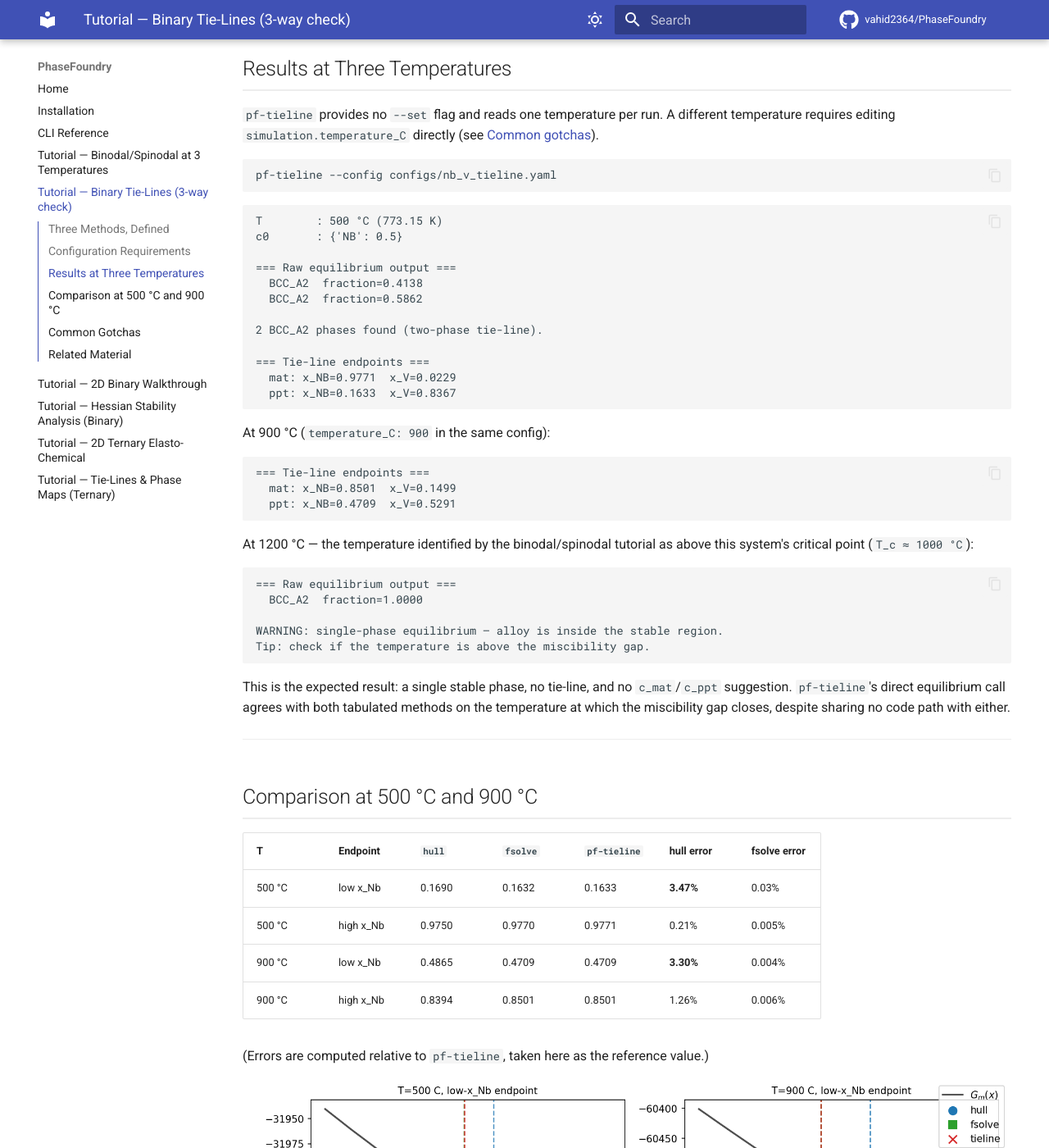
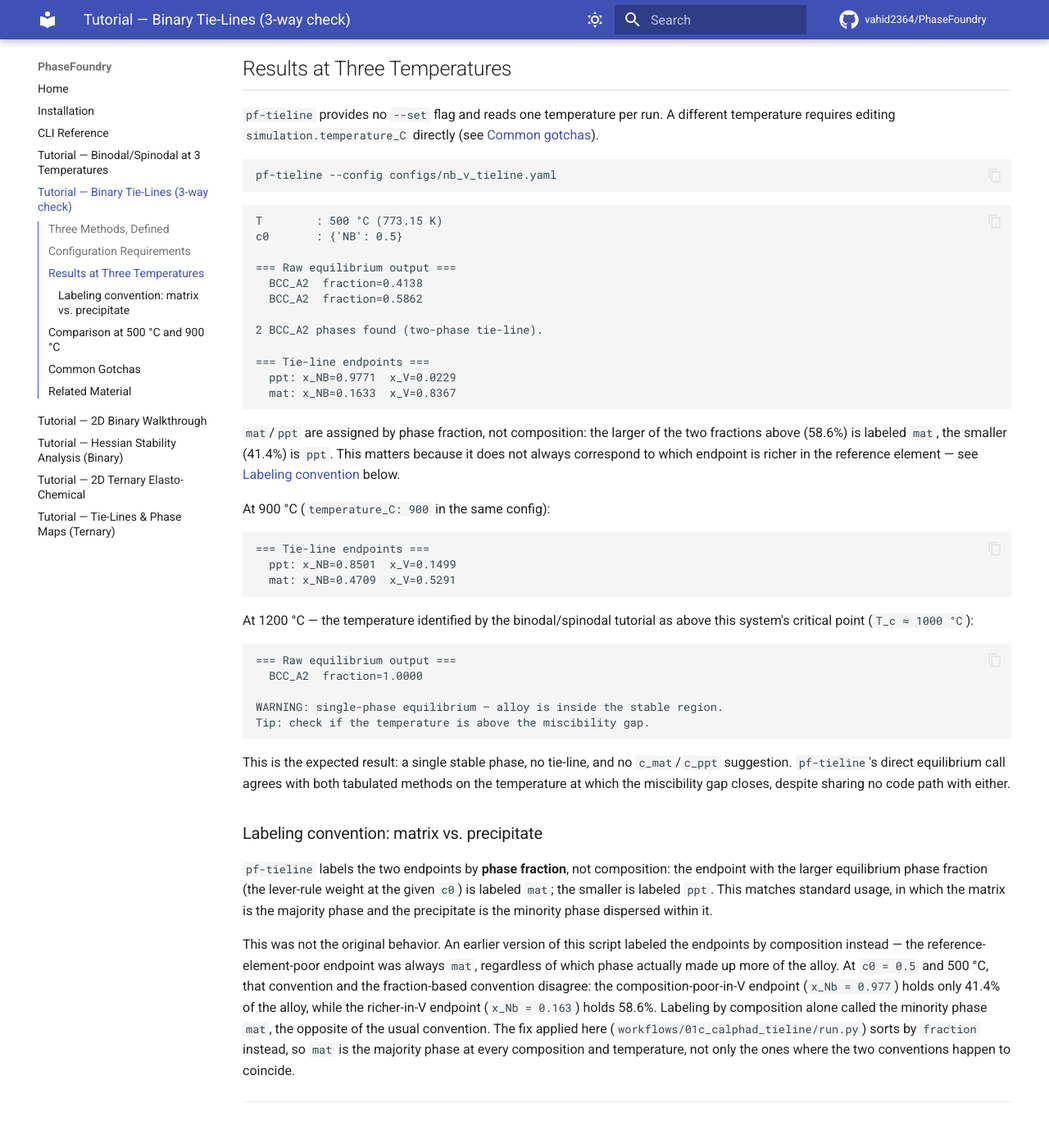
Before and after one commit to vahid2364/PhaseFoundry, an MkDocs documentation site: the page built from docs/tutorial_binary_tieline.md, in a window 1280 px wide and 1400 px high, scrolled down 2367 px. Shown: the whole window at 82% size. Built offline with MkDocs 1.6.1 and Material for MkDocs 9.7.7, drawn with Linux system fonts in a browser that asks for light colours; comment, search, counter and statistics services are not loaded; some of the changed text lies outside the part shown.

Commit message:
Fix pf-tieline mat/ppt labeling: use phase fraction (majority/minority), not composition
Composition-based labeling (reference-element-poor = mat) silently
disagreed with the standard majority/minority convention whenever the
parent composition sat closer to the reference-element-rich endpoint.
Confirmed on Nb-V at 500 C, c0=0.5: the composition-poor-in-V endpoint
held only 41.4% of the alloy (minority) while being labeled 'mat'.

````diff
--- a/docs/tutorial_binary_tieline.md
+++ b/docs/tutorial_binary_tieline.md
@@ -106,16 +106,22 @@ c0       : {'NB': 0.5}
 2 BCC_A2 phases found (two-phase tie-line).
 
 === Tie-line endpoints ===
-  mat: x_NB=0.9771  x_V=0.0229
-  ppt: x_NB=0.1633  x_V=0.8367
+  ppt: x_NB=0.9771  x_V=0.0229
+  mat: x_NB=0.1633  x_V=0.8367
 ```
+
+`mat`/`ppt` are assigned by phase fraction, not composition: the larger of
+the two fractions above (58.6%) is labeled `mat`, the smaller (41.4%) is
+`ppt`. This matters because it does not always correspond to which
+endpoint is richer in the reference element — see
+[Labeling convention](#labeling-convention-matrix-vs-precipitate) below.
 
 At 900 °C (`temperature_C: 900` in the same config):
 
 ```
 === Tie-line endpoints ===
-  mat: x_NB=0.8501  x_V=0.1499
-  ppt: x_NB=0.4709  x_V=0.5291
+  ppt: x_NB=0.8501  x_V=0.1499
+  mat: x_NB=0.4709  x_V=0.5291
 ```
 
 At 1200 °C — the temperature identified by the binodal/spinodal tutorial as
@@ -133,6 +139,28 @@ This is the expected result: a single stable phase, no tie-line, and no
 `c_mat`/`c_ppt` suggestion. `pf-tieline`'s direct equilibrium call agrees
 with both tabulated methods on the temperature at which the miscibility gap
 closes, despite sharing no code path with either.
+
+### Labeling convention: matrix vs. precipitate
+
+`pf-tieline` labels the two endpoints by **phase fraction**, not
+composition: the endpoint with the larger equilibrium phase fraction
+(the lever-rule weight at the given `c0`) is labeled `mat`; the smaller is
+labeled `ppt`. This matches standard usage, in which the matrix is the
+majority phase and the precipitate is the minority phase dispersed within
+it.
+
+This was not the original behavior. An earlier version of this script
+labeled the endpoints by composition instead — the reference-element-poor
+endpoint was always `mat`, regardless of which phase actually made up more
+of the alloy. At `c0 = 0.5` and 500 °C, that convention and the
+fraction-based convention disagree: the composition-poor-in-V endpoint
+(`x_Nb = 0.977`) holds only 41.4% of the alloy, while the
+richer-in-V endpoint (`x_Nb = 0.163`) holds 58.6%. Labeling by composition
+alone called the minority phase `mat`, the opposite of the usual
+convention. The fix applied here (`workflows/01c_calphad_tieline/run.py`)
+sorts by `fraction` instead, so `mat` is the majority phase at every
+composition and temperature, not only the ones where the two conventions
+happen to coincide.
 
 ---
 
@@ -189,6 +217,7 @@ rather than a qualitatively correct estimate.
 | No mechanism for `--set simulation.temperature_C=900` | `pf-tieline` does not support `--set` (confirmed in its `--help` output). The config file's `temperature_C` must be edited directly, or a separate config maintained per temperature of interest. |
 | `db_path` resolution fails when the config is not located directly under `configs/` | The same behavior is documented in the [tie-line/phase-map tutorial](tutorial_tieline_phase_map.md#common-gotchas) and the [CLI reference](cli_reference.md#pf-tieline-step-1c) — `pf-tieline` resolves `db_path` relative to the config file's own location, not the repository root. |
 | "Suggested elastic config update" section is empty | Exactly one or three-or-more stable phases were found, not exactly two — the script produces `c_mat`/`c_ppt` text only for the two-phase case. Both the single-phase case (1200 °C, above) and the three-phase case (the [Nb-Hf-V tutorial](tutorial_tieline_phase_map.md)) trigger this. |
+| `mat` composition looks like the minority phase | `mat`/`ppt` are assigned by phase fraction (majority/minority), not by composition — see [Labeling convention](#labeling-convention-matrix-vs-precipitate). If the result still looks wrong, check `phase_fraction` in the saved `tieline_calphad.yaml` directly rather than inferring it from composition. |
 
 ## Related Material
 
````
Also changed, not shown: docs/tutorial_tieline_phase_map.md (+2 -1 lines), 1 other file.
